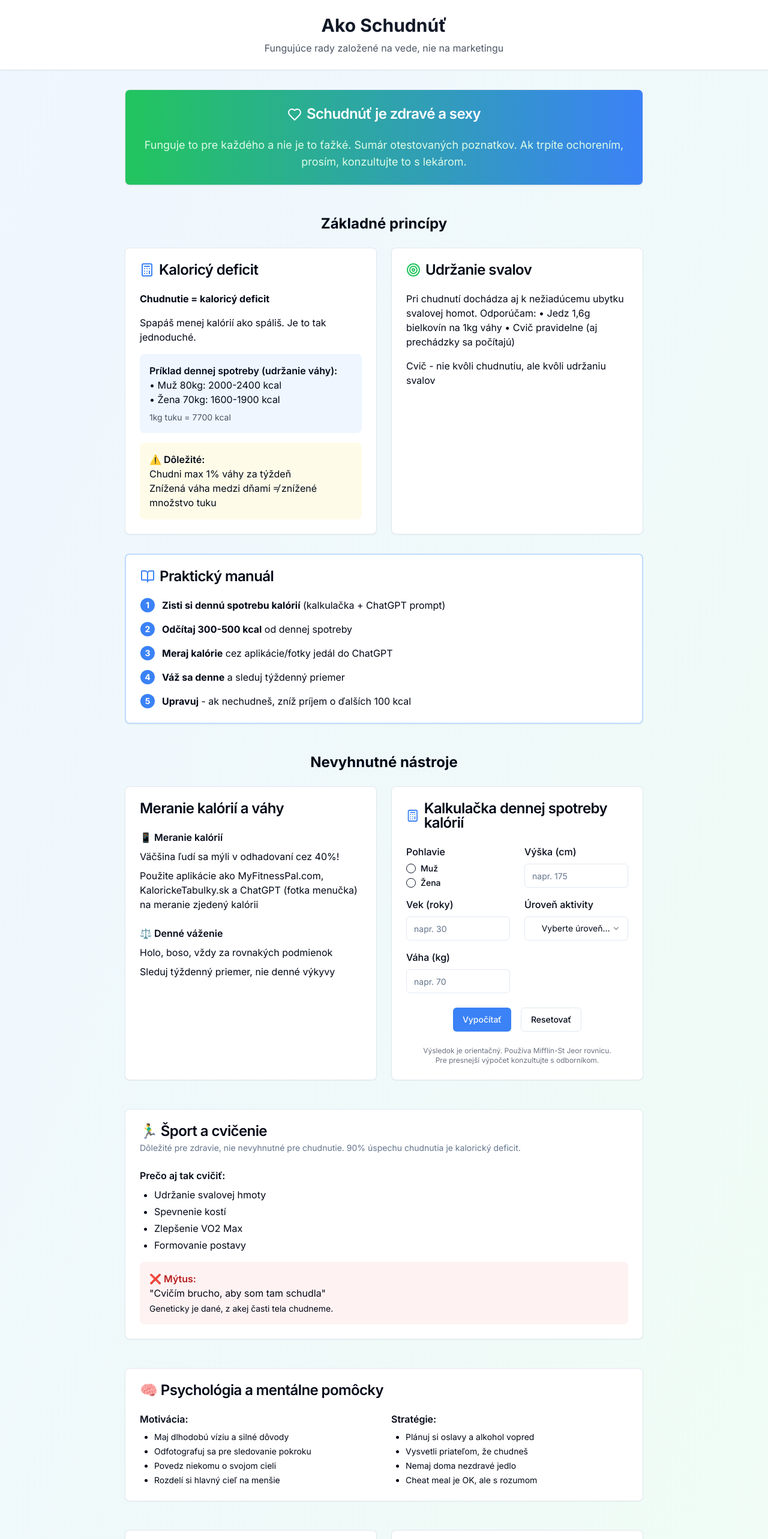
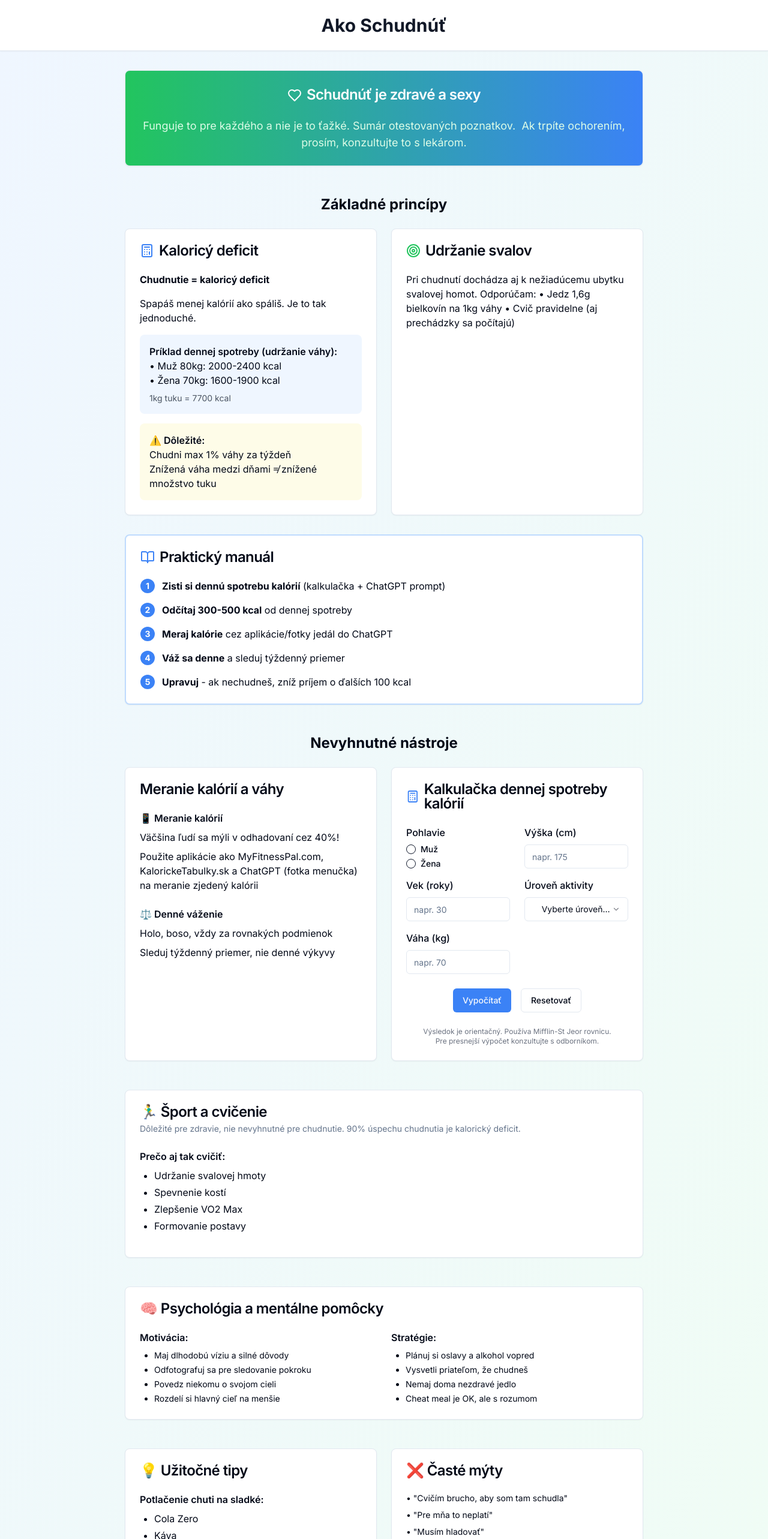
Before and after one commit to Luxqs/slimzyo, a React (Vite) app: page / in a window 1280 px wide. Shown: the top 2566 px of the page at 60% size. Built offline with nearby package versions, Linux system fonts and the light colour scheme.

Commit message:
Visual edit in Lovable
Edited UI in Lovable

```diff
--- a/src/pages/Index.tsx
+++ b/src/pages/Index.tsx
@@ -11,9 +11,7 @@ const Index = () => {
           <h1 className="text-3xl font-bold text-center text-gray-900">
             Ako Schudnúť
           </h1>
-          <p className="text-center text-gray-600 mt-2">
-            Fungujúce rady založené na vede, nie na marketingu
-          </p>
+
         </div>
       </header>
 
@@ -27,8 +25,7 @@ const Index = () => {
                 Schudnúť je zdravé a sexy
               </CardTitle>
               <CardDescription className="text-green-100 text-lg">Funguje to pre každého a nie je to ťažké.
-Sumár otestovaných poznatkov.
-Ak trpíte ochorením, prosím, konzultujte to s lekárom.</CardDescription>
+Sumár otestovaných poznatkov.  Ak trpíte ochorením, prosím, konzultujte to s lekárom.</CardDescription>
             </CardHeader>
           </Card>
         </section>
@@ -76,7 +73,7 @@ Ak trpíte ochorením, prosím, konzultujte to s lekárom.</CardDescription>
 Odporúčam:
 • Jedz 1,6g bielkovín na 1kg váhy
 • Cvič pravidelne (aj prechádzky sa počítajú)</p>
-                <p className="mb-4">Cvič - nie kvôli chudnutiu, ale kvôli udržaniu svalov</p>
+
               </CardContent>
             </Card>
           </div>
@@ -167,11 +164,7 @@ Odporúčam:
                 </ul>
               </div>
 
-              <div className="bg-red-50 p-4 rounded-lg">
-                <p className="font-semibold text-red-700">❌ Mýtus:</p>
-                <p>"Cvičím brucho, aby som tam schudla"</p>
-                <p className="text-sm mt-1">Geneticky je dané, z akej časti tela chudneme.</p>
-              </div>
+
             </CardContent>
           </Card>
         </section>
@@ -290,9 +283,8 @@ Odporúčam:
           <p className="text-sm">
             Obsah pravidelne aktualizujem pre lepšiu zrozumiteľnosť a presnosť.
           </p>
-          <p className="text-xs mt-2 opacity-75">
-            Založené na vedeckých poznatkov a osobných zkušenostiach.
-          </p>
+          <p className="text-xs mt-2 opacity-75">Založené na vedeckých poznatkov a osobných zkušenostiach.
+Luxqs</p>
         </div>
       </footer>
     </div>;
```
